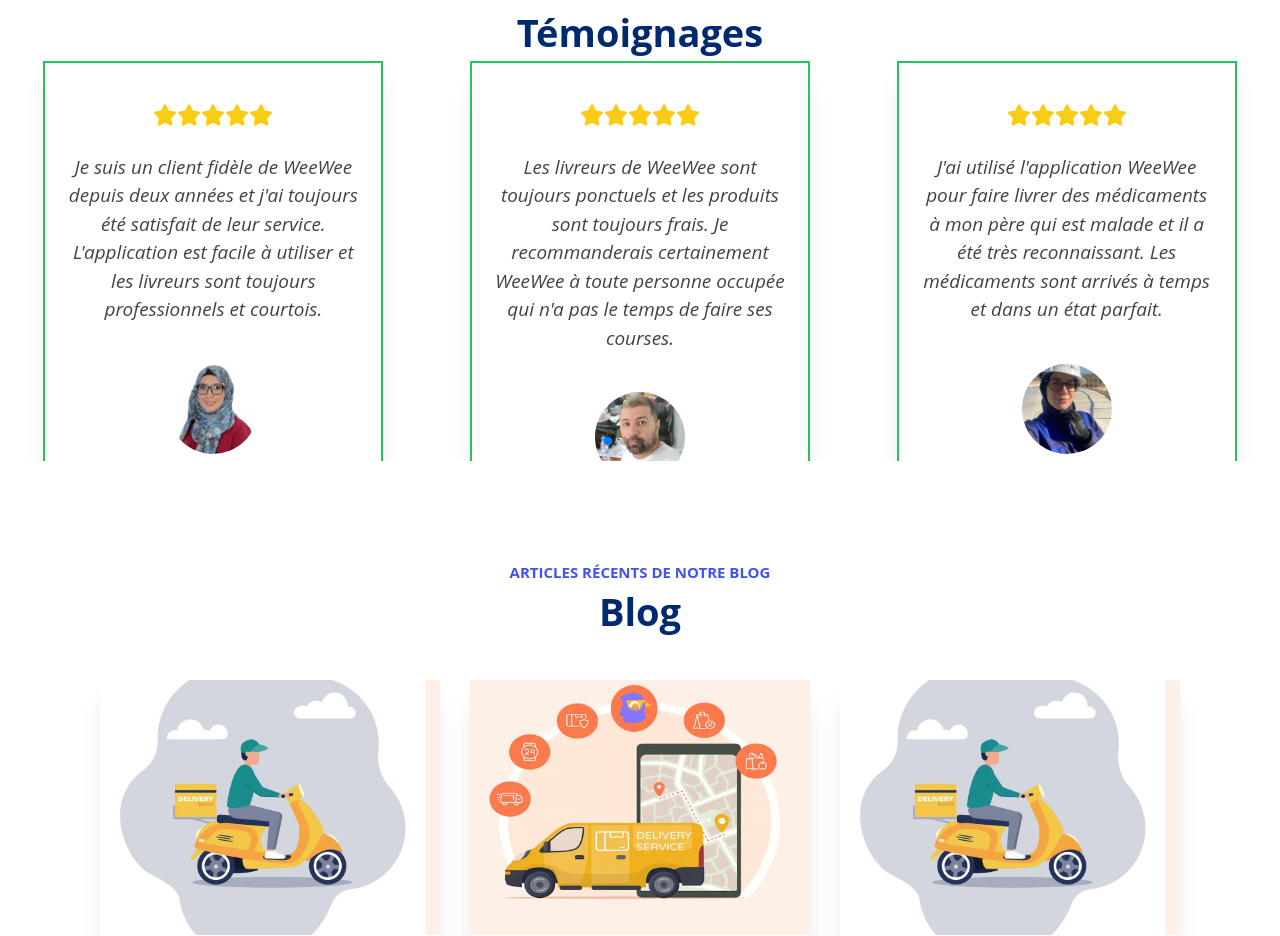
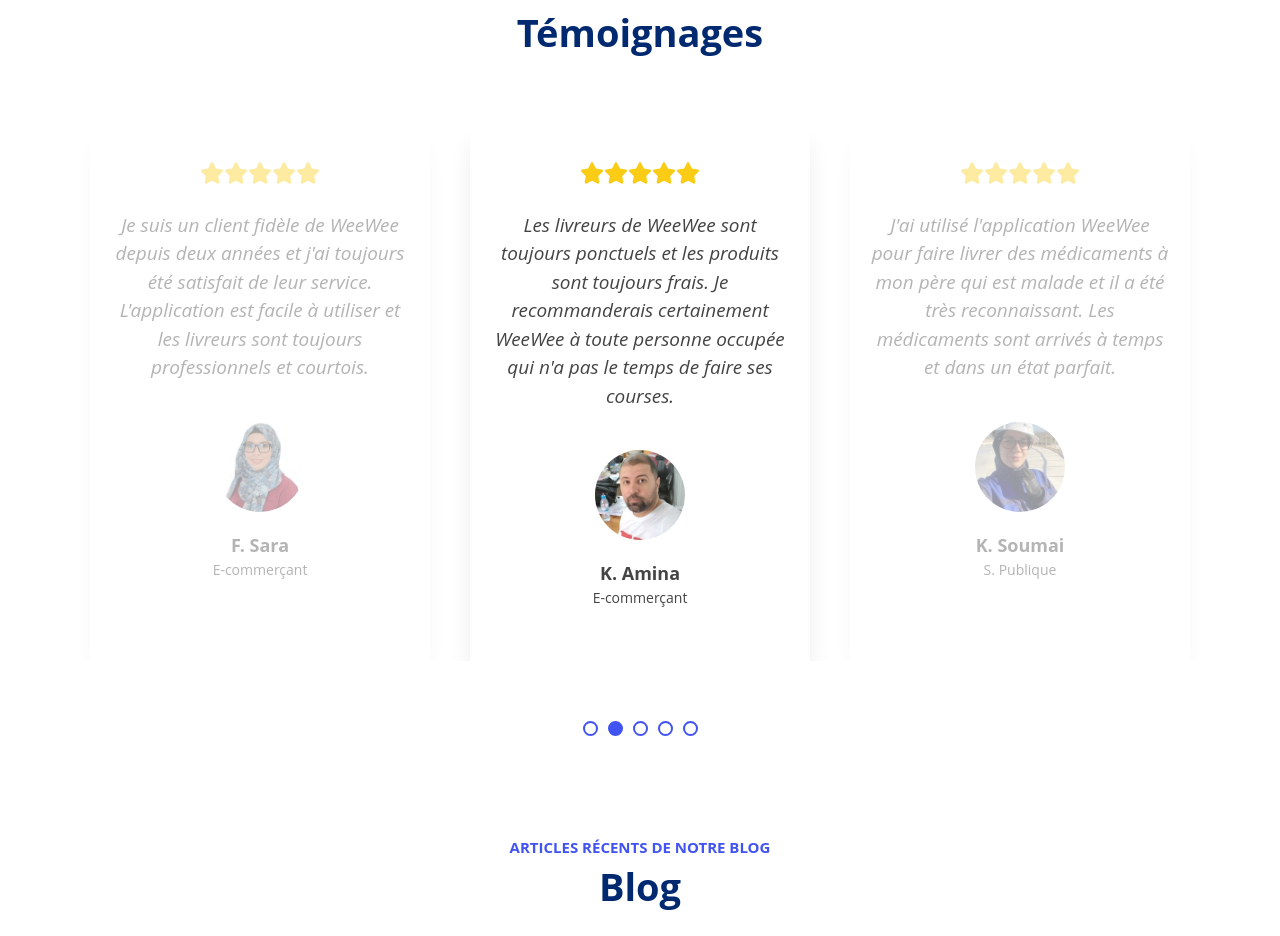
Before and after one commit to SouhailM07/weewee-delivery-landing-page-clone, a React (Vite) app: page / in a window 1280 px wide. Shown: the part 4406-5342 px from the top of the page. Built offline with nearby package versions, Linux system fonts and the light colour scheme.

Commit message:
saving with shadcn ui carosel works

```diff
--- a/package.json
+++ b/package.json
@@ -17,6 +17,8 @@
     "@radix-ui/react-slot": "^1.1.0",
     "class-variance-authority": "^0.7.0",
     "clsx": "^2.1.1",
+    "embla-carousel-autoplay": "^8.2.0",
+    "embla-carousel-react": "^8.2.0",
     "lucide-react": "^0.428.0",
     "react": "^18.3.1",
     "react-dom": "^18.3.1",
--- a/src/components/organisms/Testimonials/Testimonials.tsx
+++ b/src/components/organisms/Testimonials/Testimonials.tsx
@@ -2,22 +2,39 @@
 import { faStar } from "@fortawesome/free-solid-svg-icons";
 import { FontAwesomeIcon } from "@fortawesome/react-fontawesome";
 import HeadTitle from "../../atoms/HeadTitle/HeadTitle";
+import Autoplay from "embla-carousel-autoplay";
+
 import { testimonials_t } from "../../../types";
-import { Swiper, SwiperSlide } from "swiper/react";
-// Import Swiper styles
-import "swiper/css";
-import "swiper/css/pagination";
-import "swiper/css/navigation";
-// import required modules
-import { Pagination, Navigation } from "swiper/modules";
+import {
+  Carousel,
+  CarouselContent,
+  CarouselItem,
+  type CarouselApi,
+} from "../../ui/carousel";
 
 import img1 from "/testimonials-1.jpg";
 import img2 from "/testimonials-2.jpg";
 import img3 from "/testimonials-3.jpg";
 import img4 from "/testimonials-4.jpg";
 import img5 from "/testimonials-5.jpg";
+import { useEffect, useState } from "react";
 
 export default function Testimonials() {
+  const [api, setApi] = useState<CarouselApi>();
+  const [current, setCurrent] = useState(0);
+  const [count, setCount] = useState(0);
+  useEffect(() => {
+    if (!api) {
+      return;
+    }
+
+    setCount(api.scrollSnapList().length);
+    setCurrent(api.selectedScrollSnap() + 1);
+
+    api.on("select", () => {
+      setCurrent(api.selectedScrollSnap() + 1);
+    });
+  }, [api]);
   const testimonials: testimonials_t[] = [
     {
       img: img2,
@@ -61,24 +78,47 @@
     },
   ];
   return (
-    <section>
+    <section className="space-y-[3rem]">
       <HeadTitle title="Nos Clients et Partenaires" subTitle="Témoignages" />
-      <ul>
-        <Swiper
-          slidesPerView={3}
-          loop={true}
-          pagination={{
-            clickable: true,
-          }}
-          modules={[Pagination]}
-          className="mySwiper "
-        >
+      <Carousel
+        setApi={setApi}
+        role="list"
+        className="cc"
+        opts={{
+          align: "center",
+          loop: true,
+        }}
+        plugins={[
+          Autoplay({
+            delay: 4000,
+            stopOnInteraction: false,
+          }),
+        ]}
+      >
+        <CarouselContent>
           {testimonials.map((e, i) => (
-            <SwiperSlide key={i} role="listitem" className="static h-[20rem] ">
-              <RenderItem {...e} />
-            </SwiperSlide>
+            <CarouselItem
+              key={i}
+              role="listitem"
+              className="basis-1/3 select-none"
+            >
+              <RenderItem {...e} current={current} index={i} />
+            </CarouselItem>
           ))}
-        </Swiper>
+        </CarouselContent>
+      </Carousel>
+      <ul className=" flexCenter gap-x-2">
+        {Array(count)
+          .fill("")
+          .map((_e, i) => (
+            <li
+              onClick={() => api?.scrollTo(i)}
+              key={i}
+              className={`h-3 cursor-pointer rounded-full border-2 border-mainBlue aspect-square ${
+                current == i + 1 && "bg-mainBlue"
+              }`}
+            />
+          ))}
       </ul>
     </section>
   );
@@ -90,8 +130,13 @@
   name,
   rating,
   service,
-}: testimonials_t) => (
-  <div className="b  mx-auto w-[17rem] text-center  flex flex-col shadow-xl items-center  px-[1rem] py-[2rem]">
+  current,
+  index,
+}: testimonials_t & { current: number; index: number }) => (
+  <div
+    className={`min-h-[27rem] mx-auto w-[17rem] text-center  flex flex-col shadow-xl items-center  px-[1rem] py-[2rem]
+    ${current == index + 1 ? "opacity-100 " : "opacity-40"}`}
+  >
     <RatingStars rating={rating} />
     <p className="italic my-[1rem] text-[0.95rem]">{comment}</p>
     <img
--- /dev/null
+++ b/src/components/ui/carousel.tsx
@@ -0,0 +1,260 @@
+import * as React from "react";
+import useEmblaCarousel, {
+  type UseEmblaCarouselType,
+} from "embla-carousel-react";
+import { ArrowLeft, ArrowRight } from "lucide-react";
+
+import { cn } from "../../lib/utils";
+import { Button } from "./button";
+
+type CarouselApi = UseEmblaCarouselType[1];
+type UseCarouselParameters = Parameters<typeof useEmblaCarousel>;
+type CarouselOptions = UseCarouselParameters[0];
+type CarouselPlugin = UseCarouselParameters[1];
+
+type CarouselProps = {
+  opts?: CarouselOptions;
+  plugins?: CarouselPlugin;
+  orientation?: "horizontal" | "vertical";
+  setApi?: (api: CarouselApi) => void;
+};
+
+type CarouselContextProps = {
+  carouselRef: ReturnType<typeof useEmblaCarousel>[0];
+  api: ReturnType<typeof useEmblaCarousel>[1];
+  scrollPrev: () => void;
+  scrollNext: () => void;
+  canScrollPrev: boolean;
+  canScrollNext: boolean;
+} & CarouselProps;
+
+const CarouselContext = React.createContext<CarouselContextProps | null>(null);
+
+function useCarousel() {
+  const context = React.useContext(CarouselContext);
+
+  if (!context) {
+    throw new Error("useCarousel must be used within a <Carousel />");
+  }
+
+  return context;
+}
+
+const Carousel = React.forwardRef<
+  HTMLDivElement,
+  React.HTMLAttributes<HTMLDivElement> & CarouselProps
+>(
+  (
+    {
+      orientation = "horizontal",
+      opts,
+      setApi,
+      plugins,
+      className,
+      children,
+      ...props
+    },
+    ref
+  ) => {
+    const [carouselRef, api] = useEmblaCarousel(
+      {
+        ...opts,
+        axis: orientation === "horizontal" ? "x" : "y",
+      },
+      plugins
+    );
+    const [canScrollPrev, setCanScrollPrev] = React.useState(false);
+    const [canScrollNext, setCanScrollNext] = React.useState(false);
+
+    const onSelect = React.useCallback((api: CarouselApi) => {
+      if (!api) {
+        return;
+      }
+
+      setCanScrollPrev(api.canScrollPrev());
+      setCanScrollNext(api.canScrollNext());
+    }, []);
+
+    const scrollPrev = React.useCallback(() => {
+      api?.scrollPrev();
+    }, [api]);
+
+    const scrollNext = React.useCallback(() => {
+      api?.scrollNext();
+    }, [api]);
+
+    const handleKeyDown = React.useCallback(
+      (event: React.KeyboardEvent<HTMLDivElement>) => {
+        if (event.key === "ArrowLeft") {
+          event.preventDefault();
+          scrollPrev();
+        } else if (event.key === "ArrowRight") {
+          event.preventDefault();
+          scrollNext();
+        }
+      },
+      [scrollPrev, scrollNext]
+    );
+
+    React.useEffect(() => {
+      if (!api || !setApi) {
+        return;
+      }
+
+      setApi(api);
+    }, [api, setApi]);
+
+    React.useEffect(() => {
+      if (!api) {
+        return;
+      }
+
+      onSelect(api);
+      api.on("reInit", onSelect);
+      api.on("select", onSelect);
+
+      return () => {
+        api?.off("select", onSelect);
+      };
+    }, [api, onSelect]);
+
+    return (
+      <CarouselContext.Provider
+        value={{
+          carouselRef,
+          api: api,
+          opts,
+          orientation:
+            orientation || (opts?.axis === "y" ? "vertical" : "horizontal"),
+          scrollPrev,
+          scrollNext,
+          canScrollPrev,
+          canScrollNext,
+        }}
+      >
+        <div
+          ref={ref}
+          onKeyDownCapture={handleKeyDown}
+          className={cn("relative", className)}
+          role="region"
+          aria-roledescription="carousel"
+          {...props}
+        >
+          {children}
+        </div>
+      </CarouselContext.Provider>
+    );
+  }
+);
+Carousel.displayName = "Carousel";
+
+const CarouselContent = React.forwardRef<
+  HTMLDivElement,
+  React.HTMLAttributes<HTMLDivElement>
+>(({ className, ...props }, ref) => {
+  const { carouselRef, orientation } = useCarousel();
+
+  return (
+    <div ref={carouselRef} className="overflow-hidden">
+      <div
+        ref={ref}
+        className={cn(
+          "flex",
+          orientation === "horizontal" ? "-ml-4" : "-mt-4 flex-col",
+          className
+        )}
+        {...props}
+      />
+    </div>
+  );
+});
+CarouselContent.displayName = "CarouselContent";
+
+const CarouselItem = React.forwardRef<
+  HTMLDivElement,
+  React.HTMLAttributes<HTMLDivElement>
+>(({ className, ...props }, ref) => {
+  const { orientation } = useCarousel();
+
+  return (
+    <div
+      ref={ref}
+      role="group"
+      aria-roledescription="slide"
+      className={cn(
+        "min-w-0 shrink-0 grow-0 basis-full",
+        orientation === "horizontal" ? "pl-4" : "pt-4",
+        className
+      )}
+      {...props}
+    />
+  );
+});
+CarouselItem.displayName = "CarouselItem";
+
+const CarouselPrevious = React.forwardRef<
+  HTMLButtonElement,
+  React.ComponentProps<typeof Button>
+>(({ className, variant = "outline", size = "icon", ...props }, ref) => {
+  const { orientation, scrollPrev, canScrollPrev } = useCarousel();
+
+  return (
+    <Button
+      ref={ref}
+      variant={variant}
+      size={size}
+      className={cn(
+        "absolute  h-8 w-8 rounded-full",
+        orientation === "horizontal"
+          ? "-left-12 top-1/2 -translate-y-1/2"
+          : "-top-12 left-1/2 -translate-x-1/2 rotate-90",
+        className
+      )}
+      disabled={!canScrollPrev}
+      onClick={scrollPrev}
+      {...props}
+    >
+      <ArrowLeft className="h-4 w-4" />
+      <span className="sr-only">Previous slide</span>
+    </Button>
+  );
+});
+CarouselPrevious.displayName = "CarouselPrevious";
+
+const CarouselNext = React.forwardRef<
+  HTMLButtonElement,
+  React.ComponentProps<typeof Button>
+>(({ className, variant = "outline", size = "icon", ...props }, ref) => {
+  const { orientation, scrollNext, canScrollNext } = useCarousel();
+
+  return (
+    <Button
+      ref={ref}
+      variant={variant}
+      size={size}
+      className={cn(
+        "absolute h-8 w-8 rounded-full",
+        orientation === "horizontal"
+          ? "-right-12 top-1/2 -translate-y-1/2"
+          : "-bottom-12 left-1/2 -translate-x-1/2 rotate-90",
+        className
+      )}
+      disabled={!canScrollNext}
+      onClick={scrollNext}
+      {...props}
+    >
+      <ArrowRight className="h-4 w-4" />
+      <span className="sr-only">Next slide</span>
+    </Button>
+  );
+});
+CarouselNext.displayName = "CarouselNext";
+
+export {
+  type CarouselApi,
+  Carousel,
+  CarouselContent,
+  CarouselItem,
+  CarouselPrevious,
+  CarouselNext,
+};
```
Also changed, not shown: 1 other file (tests, documents, lock files or other folders).
